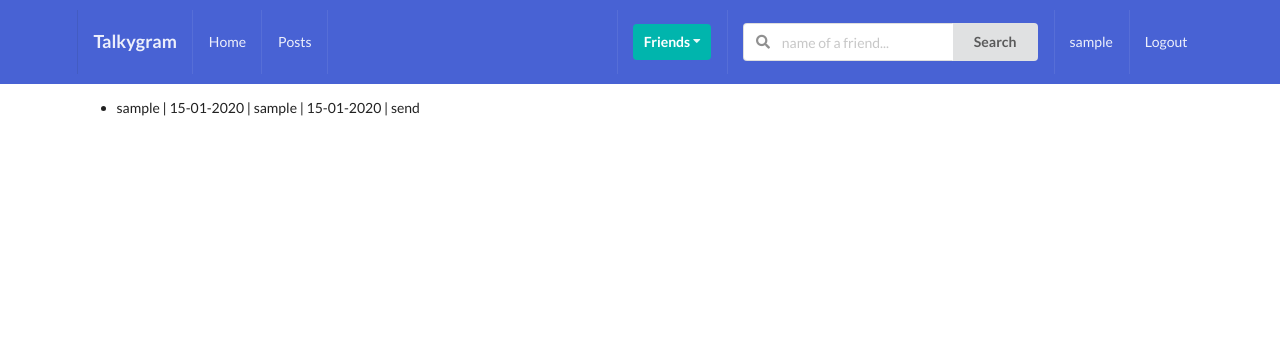
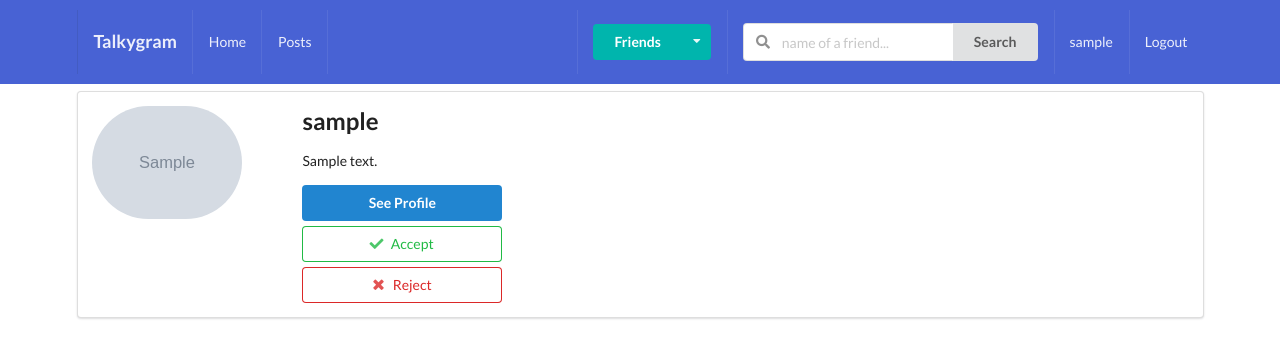
Before and after one commit to aabdulqader/Talkygram, a Django app: page /profiles/my-invites/ in a window 1280 px wide. Shown: the top 358 px of the page. Run offline with Django 3.2, Linux system fonts and the light colour scheme; a user stored in the database is signed in; tables that the repository leaves empty hold one stand-in row (values such as "Sample post"); grey boxes marked "Sample" are stand-in pictures; some libraries are stand-ins or nearby versions.

Commit message:
Invitations Lists, Accept & Reject invites

```diff
--- a/profiles/templates/profiles/my_invites.html
+++ b/profiles/templates/profiles/my_invites.html
@@ -1,10 +1,36 @@
 {% extends 'base.html' %}
 {% block title %}My Invites{% endblock title %}
 {% block content %}
-    <ul>
-        {% for item  in queryset %}
-            <li>{{item}}</li>
+    {% if is_empty %}
+        <h1>No invitations Here</h1>
+    {% endif %}
+        {% for obj  in queryset %}
+            <div class="ui segment">
+                <div class="ui grid">
+                    <div class="row">
+                        <div class="three wide column">
+                            <img src="{{obj.avatar.url}}" alt="" class="ui small circular image">
+                        </div>
+                        <div class="thirteen wide column">
+                            <h2>{{obj.user}}</h2>
+                            <p>{{obj.bio}}</p>
+                            <a href="">
+                                <button class="ui primary button w-big md-5">See Profile</button>
+                            </a>
+                            <form action="{% url 'profiles:accept_invite' %}" method='POST'>
+                                {% csrf_token %}
+                                <input type="hidden" name="profile_pk" value={{obj.pk}}>
+                                <button class="ui positive basic button w-big mt-5"><i class="check icon"></i>Accept</button>
+                            </form>
+                            <form action="{% url 'profiles:reject_invite' %}" method='POST'>
+                                {% csrf_token %}
+                                <input type="hidden" name="profile_pk" value={{obj.pk}}>
+                                <button class="ui negative basic button w-big mb-5"><i class="close icon"></i>Reject</button>
+                            </form>
+                        </div>
+                    </div>
+                </div>
+            </div>
         {% endfor %}
 
-    </ul>
 {% endblock content %}
--- a/profiles/templates/profiles/profile_list.html
+++ b/profiles/templates/profiles/profile_list.html
@@ -25,19 +25,19 @@
                             <form action="{% url 'profiles:send_invite' %}" method="POST">
                                 {% csrf_token %}
                                 <input type="hidden" name="profile_pk" value={{obj.pk}}>
-                                <button type="submit" class="ui positive basic button mb-5 w-big"><i class="plus square icon"></i>Add to friends</button>
+                                <button type="submit" class="ui positive basic button mt-5 w-big"><i class="plus square icon"></i>Add to friends</button>
                             </form>
                          {% endif %}
 
                         {% if obj.user in rel_receiver and request.user not in obj.friends.all %}
-                            <button class="ui disabled button mb-5 w-big"><i class="user icon"></i>Waiting for approval</button>
+                            <button class="ui disabled button mt-5 mb-5 w-big"><i class="user icon"></i>Waiting for approval</button>
                         {% endif %}
 
                         {% if request.user in obj.friends.all %}
                         <form action="{% url 'profiles:remove_friend' %}" method="POST">
                             {% csrf_token %}
                             <input type="hidden" name="profile_pk" value={{obj.pk}}>
-                            <button type="submit" class="ui negative basic button mb-5 w-big"><i class="minus square icon"></i>Remove from friends</button>
+                            <button type="submit" class="ui negative basic button mt-5 mb-5 w-big"><i class="minus square icon"></i>Remove from friends</button>
                         </form>
                         {% endif %}
                     </div>
--- a/profiles/urls.py
+++ b/profiles/urls.py
@@ -8,6 +8,9 @@ from .views import (
     ProfileListView,
     send_invitation,
     remove_from_friends,
+    accept_invitation,
+    reject_invitation,
+
 
 
 )
@@ -21,5 +24,12 @@ urlpatterns = [
     path('to-invite/', invite_profiles_list_view, name = 'invite_profiles'),
     path('send-invite/', send_invitation, name = 'send_invite'),
     path('remove-friend/', remove_from_friends, name = 'remove_friend'),
+    path('my-invites/accept/', accept_invitation, name = 'accept_invite'),
+    path('my-invites/reject/', reject_invitation, name = 'reject_invite'),
+
+
+
+
+
 
 ]
--- a/profiles/views.py
+++ b/profiles/views.py
@@ -1,4 +1,4 @@
-from django.shortcuts import render, redirect
+from django.shortcuts import render, redirect, get_object_or_404
 from .models import Profile, Relationship
 from .forms import ProfileModelForm
 from django.views.generic import ListView
@@ -35,14 +35,43 @@ def my_profile_view(request):
 def invites_received_view(request):
     profile = Profile.objects.get(user=request.user)
     queryset = Relationship.objects.invitations_received(profile)
+    result = list(map(lambda x: x.sender, queryset))
+    is_empty = False
+    if len(result)==0:
+        is_empty=True
 
 
     context = {
-        'queryset':queryset,
+        'queryset':result,
+        'is_empty':is_empty,
     }
 
     return render (request, 'profiles/my_invites.html', context)
 
+
+
+
+def accept_invitation(request):
+    if request.method == "POST":
+        pk = request.POST.get('profile_pk')
+        sender = Profile.objects.get(pk=pk)
+        receiver = Profile.objects.get(user = request.user)
+        rel = get_object_or_404(Relationship, sender=sender, receiver=receiver)
+        if rel.status == 'send':
+            rel.status = 'accepted'
+            rel.save()
+    return redirect('profiles:my_invites')
+
+
+
+def reject_invitation(request):
+    if request.method == "POST":
+        pk = request.POST.get('profile_pk')
+        sender = Profile.objects.get(pk=pk)
+        receiver = Profile.objects.get(user = request.user)
+        rel = get_object_or_404(Relationship, sender=sender, receiver=receiver)
+        rel.delete()
+    return redirect('profiles:my_invites')
 
 
 
--- a/templates/base.html
+++ b/templates/base.html
@@ -36,20 +36,24 @@
             <div class="right menu">
                 {% if request.user.is_authenticated %}
                 <div class="item">
-                    <div class="ui floating dropdown icon button teal"> Friends
+                    <div class="ui teal buttons">
+                        <div class="ui button">Friends</div>
+                        <div class="ui simple dropdown icon button">
                             <i class="dropdown icon"></i>
                             <div class="menu">
-                            <a href="" class="item">
+                                <a href="{% url 'profiles:all_profiles' %}" class="item">
                                     All Profiles
                                 </a>
                                 <a href="" class="item">
                                     Send Invites
                                 </a>
-                            <a href="" class="item">
+                                <a href="{% url 'profiles:my_invites' %}" class="item">
                                     Received Invites
                                 </a>
                             </div>
                         </div>
+                    </div>
+
                 </div>
                     <div class="item">
                     <form action="" method="GET">
```
Lines whose indentation alone changed are shown as unchanged.
